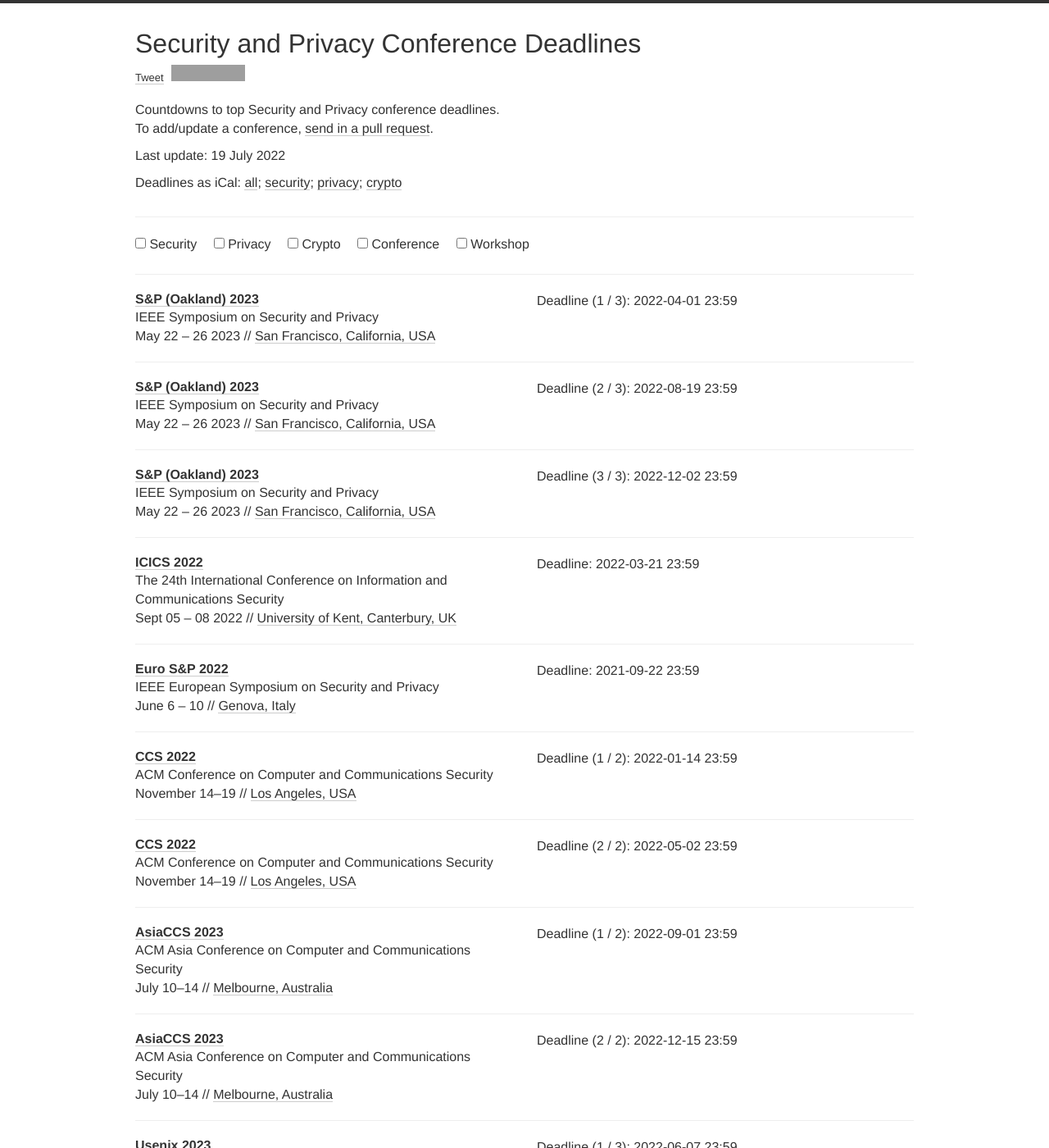
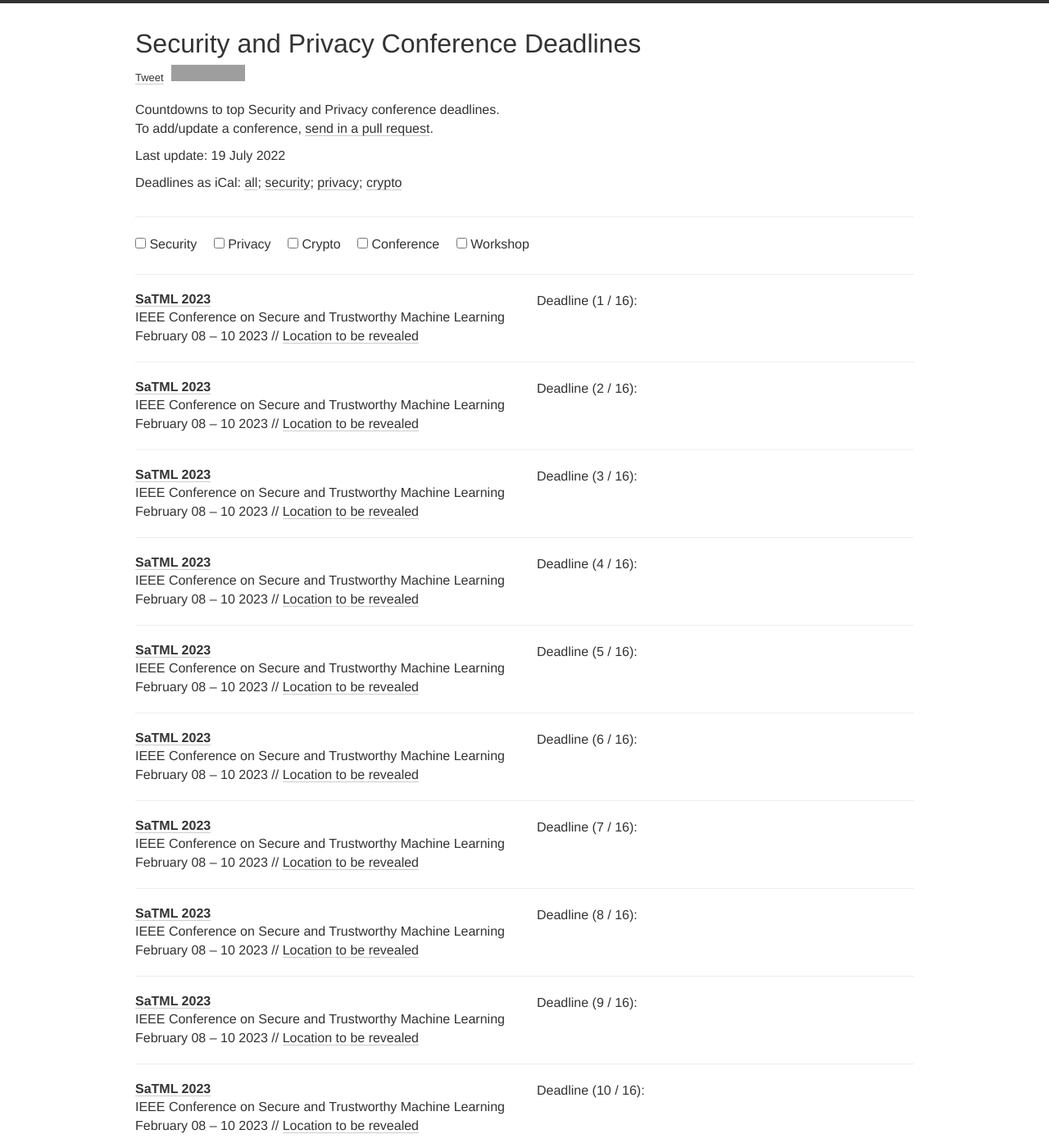
Before and after one commit to sec-deadlines/sec-deadlines.github.io, a Jekyll site: the page built from index.html, in a window 1280 px wide and 1400 px high. Shown: the whole window at 82% size. Built offline with Jekyll 4.4.1, drawn with Linux system fonts in a browser that asks for light colours; nearby versions of some CDN libraries; comment, search, counter and statistics services are not loaded; some of the changed text lies outside the part shown; grey boxes are pictures that could not be loaded.

Commit message:
Update conferences.yml

```diff
--- a/_data/conferences.yml
+++ b/_data/conferences.yml
@@ -1,6 +1,15 @@
 ---
 
 # Security and Privacy
+- name: SaTML
+  year: 2023
+  date: "February 08 - 10 2023"
+  description: IEEE Conference on Secure and Trustworthy Machine Learning
+  link: https://satml.org/
+  deadline: "2022-08-22 23:59"
+  place: Location to be revealed
+  tags: [SEC, PRIV, CONF]
+
 - name: S&P (Oakland)
   year: 2023
   date: "May 22 – 26 2023"
```
